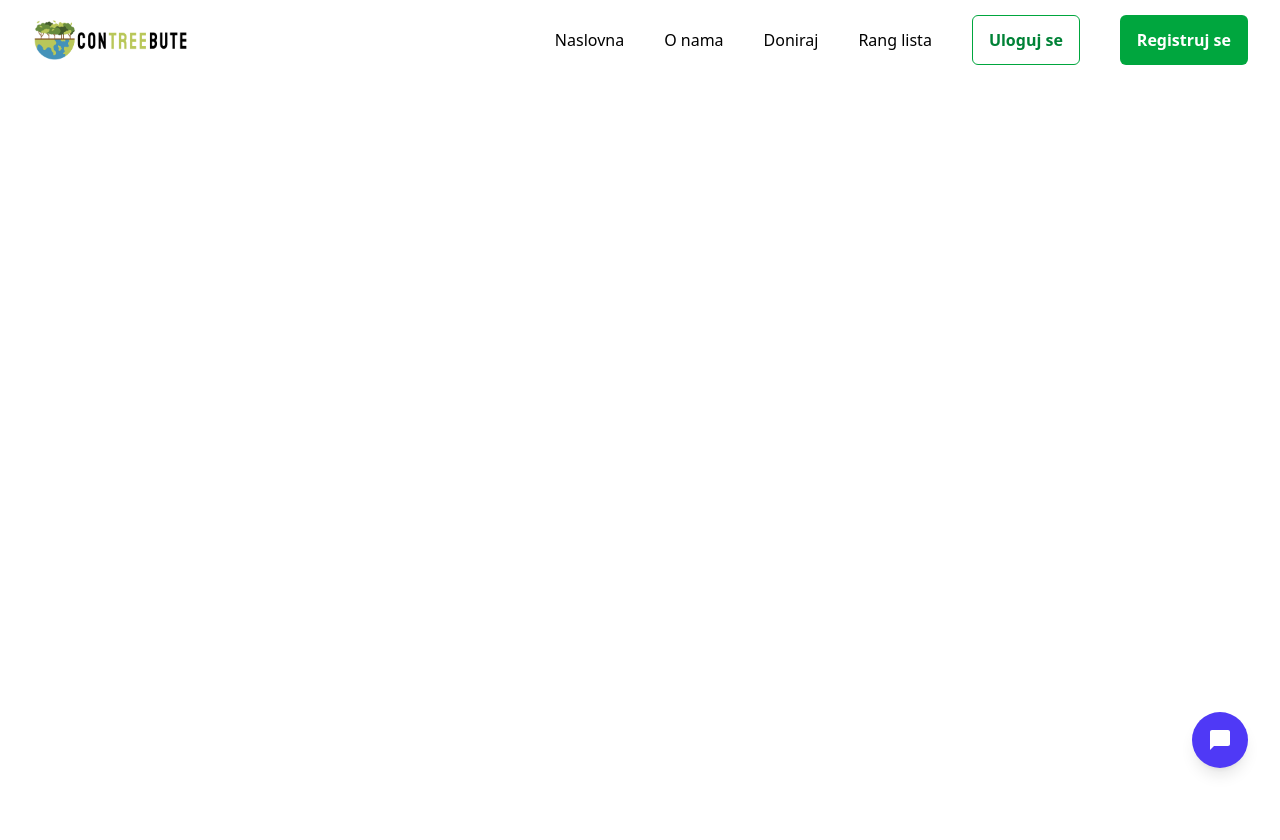
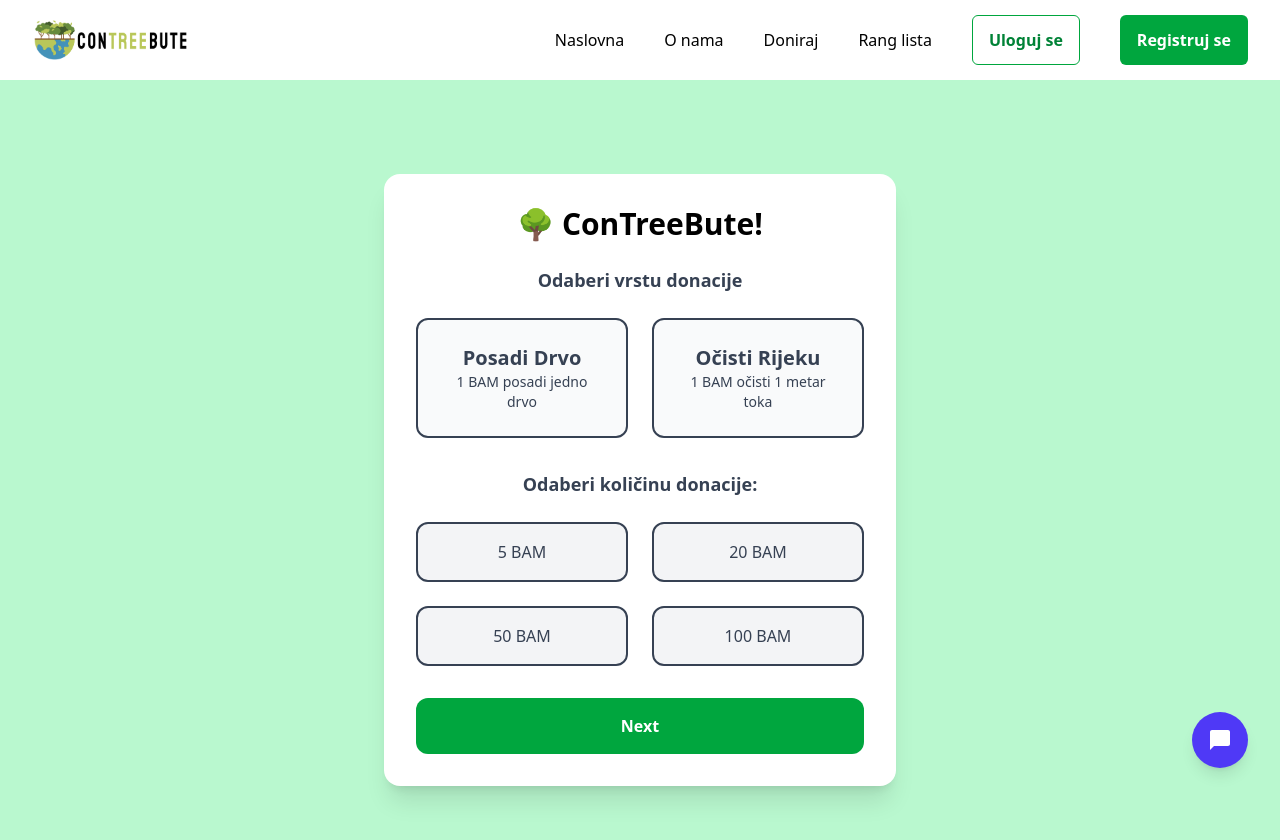
Before and after one commit to emirprasovic/hackathon-2025, a React (Vite) app in the folder frontend/: page /donate in a window 1280 px wide. Shown: the top 840 px of the page. Before the commit the page ends 800 px from the top, so only its background shows below. Built offline with nearby package versions, Linux system fonts and the light colour scheme.

Commit message:
minor changes

```diff
--- a/frontend/src/App.jsx
+++ b/frontend/src/App.jsx
@@ -2,6 +2,7 @@ import { BrowserRouter as Router, Routes, Route } from 'react-router-dom'
 import LandingPage from "./components/landing/LandingPage";
 import Chat from "./components/chat/Chat";
 import Header from "./components/header/Header";
+import DonatePage from './components/donate-page/DonatePage';
 import './App.css'
 
 function App() {
@@ -12,6 +13,7 @@ function App() {
 
       <Routes>
         <Route path="/" element={<LandingPage />} />
+        <Route path="/donate" element={<DonatePage />} />
       </Routes>
     </Router>
   )
--- /dev/null
+++ b/frontend/src/components/donate-page/DonatePage.jsx
@@ -0,0 +1,64 @@
+import React, { useState } from "react";
+
+const donations = [
+  { id: 1, name: "Posadi Drvo", description: "1 BAM posadi jedno drvo" },
+  { id: 2, name: "Očisti Rijeku", description: "1 BAM očisti 1 metar toka" },
+];
+
+const amounts = [5, 20, 50, 100];
+
+const DonatePage = () => {
+  const [selectedCategory, setSelectedCategory] = useState(null);
+  const [selectedAmount, setSelectedAmount] = useState(null);
+
+  return (
+    <div className="flex flex-col items-center justify-center min-h-screen bg-green-200 p-6">
+      <div className="bg-white p-8 rounded-2xl shadow-xl max-w-lg w-full text-center">
+        <h2 className="text-3xl font-bold text-gradient mb-6">🌳 ConTreeBute!</h2>
+        <p className="text-gray-700 mb-6 text-lg font-semibold">Odaberi vrstu donacije</p>
+
+              <div className="grid grid-cols-2 gap-6 mb-8">
+                  {donations.map((donation) => (
+                      <div
+                          key={donation.id}
+                          className={`p-6 border-2 rounded-xl cursor-pointer transition-all duration-300 transform hover:scale-105 ${selectedCategory === donation.id
+                                  ? donation.id === 2
+                                      ? "bg-blue-500 text-white border-blue-600 shadow-lg"
+                                      : "bg-green-500 text-white border-green-600 shadow-lg"
+                                  : "bg-gray-50 text-gray-700 hover:bg-gray-200"
+                              }`}
+                          onClick={() => setSelectedCategory(donation.id)}
+                      >
+                          <h3 className="text-xl font-semibold">{donation.name}</h3>
+                          <p className="text-sm">{donation.description}</p>
+                      </div>
+                  ))}
+              </div>
+
+
+        <p className="text-gray-700 mb-6 text-lg font-semibold">Odaberi količinu donacije:</p>
+        <div className="grid grid-cols-2 gap-6 mb-8">
+          {amounts.map((amount) => (
+            <button
+              key={amount}
+              className={`p-4 border-2 rounded-xl transition-all duration-300 transform ${
+                selectedAmount === amount
+                  ? "bg-blue-600 text-white border-blue-700 scale-105"
+                  : "bg-gray-100 text-gray-700 hover:bg-gray-200"
+              }`}
+              onClick={() => setSelectedAmount(amount)}
+            >
+              {amount} BAM
+            </button>
+          ))}
+        </div>
+
+        <button className="w-full p-4 bg-green-600 text-white font-bold rounded-xl hover:bg-green-700 transform transition-all duration-300">
+          Next
+        </button>
+      </div>
+    </div>
+  );
+};
+
+export default DonatePage;
--- a/frontend/src/components/header/Header.jsx
+++ b/frontend/src/components/header/Header.jsx
@@ -9,7 +9,7 @@ const Header = () => {
     };
 
     return (
-        <header className="pb-6 bg-white-50 lg:pb-0">
+        <header className="pb-6 bg-white-50 shadow-lg lg:pb-0">
             <div className="px-4 mx-auto max-w-7xl sm:px-6 lg:px-8">
                 <nav className="flex items-center justify-between h-16 lg:h-20">
                     <div className="flex-shrink-0">
```
